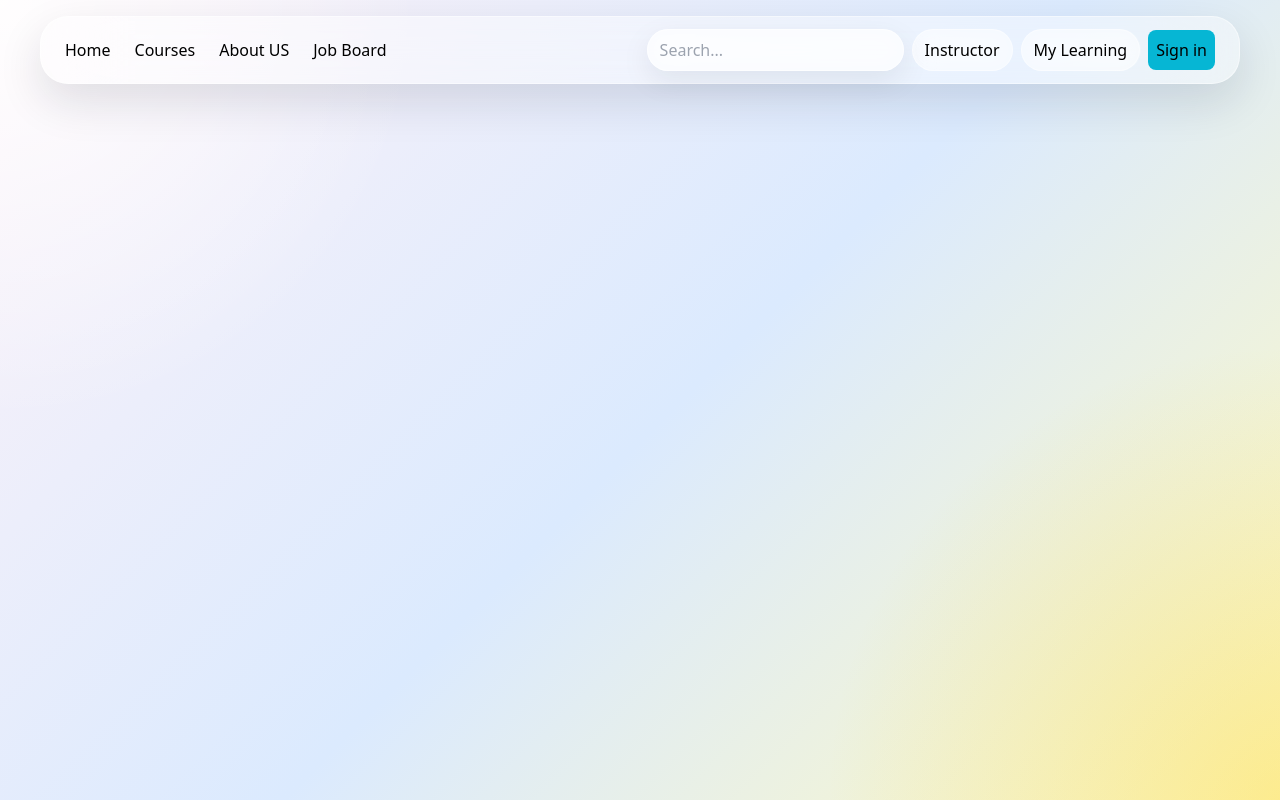
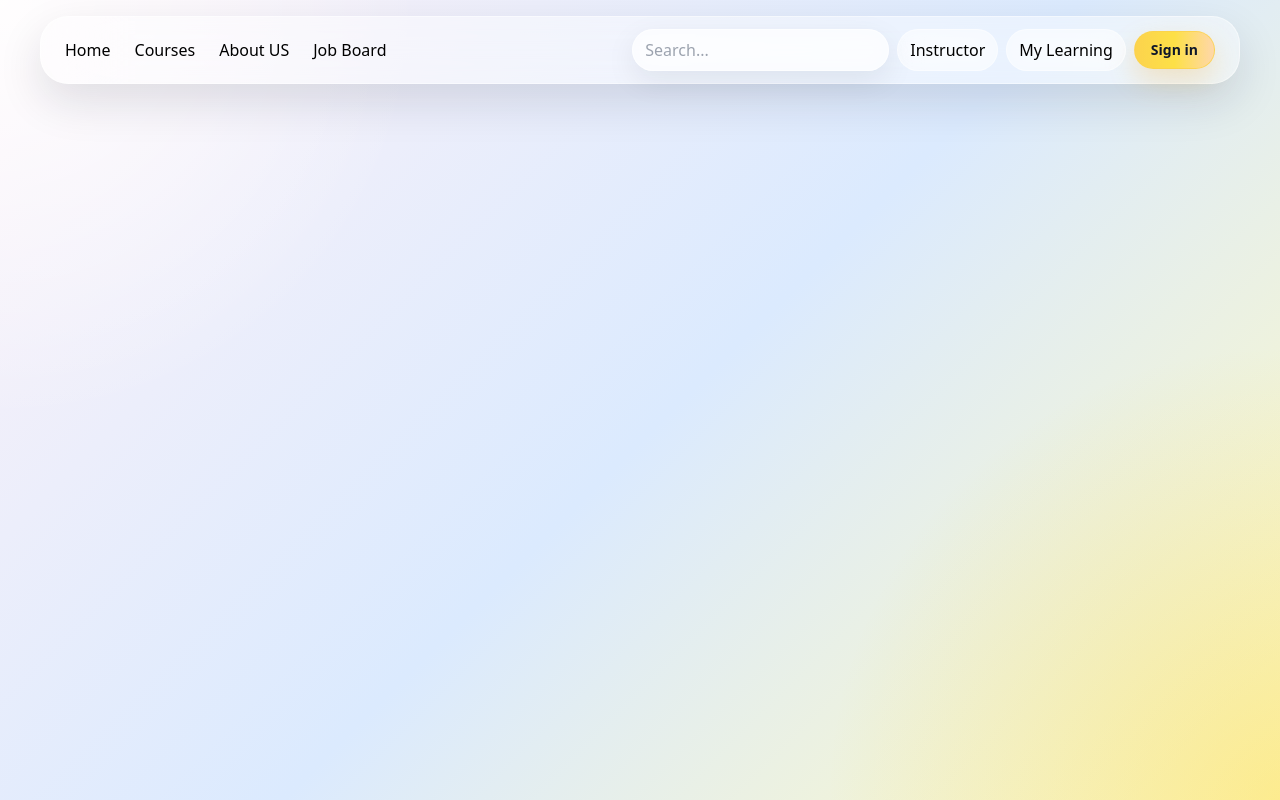
Before and after one commit to four-zero-four-not-found/PlovDev, a React (Vite) app in the folder client/: page / in a window 1280 px wide. Built offline with nearby package versions, Linux system fonts and the light colour scheme; no server answers.

Commit message:
feat:add new signin bg color

```diff
--- a/client/src/components/layout/NavbarHomepage.jsx
+++ b/client/src/components/layout/NavbarHomepage.jsx
@@ -68,9 +68,9 @@ export default function NavbarHomepage() {
               </div> */}
 
                 {accessToken ? (
-                  <Link className="bg-cyan-500 text-black p-2 rounded-lg">Sign out</Link>
+                  <Link className="rounded-full border border-amber-300/80 bg-gradient-to-r from-amber-300 via-yellow-300 to-orange-200 px-4 py-2 text-sm font-semibold text-slate-900 shadow-[0_12px_28px_rgba(245,158,11,0.22)] transition-colors duration-300 ease-out hover:from-amber-400 hover:via-yellow-300 hover:to-orange-300">Sign out</Link>
                 ) : (
-                  <Link to = "/authpage" className="bg-cyan-500 text-black p-2 rounded-lg">Sign in</Link>
+                  <Link to = "/authpage" className="rounded-full border border-amber-300/80 bg-gradient-to-r from-amber-300 via-yellow-300 to-orange-200 px-4 py-2 text-sm font-semibold text-slate-900 shadow-[0_12px_28px_rgba(245,158,11,0.22)] transition-colors duration-300 ease-out hover:from-amber-400 hover:via-yellow-300 hover:to-orange-300">Sign in</Link>
                 )}
               </form>
 
```
